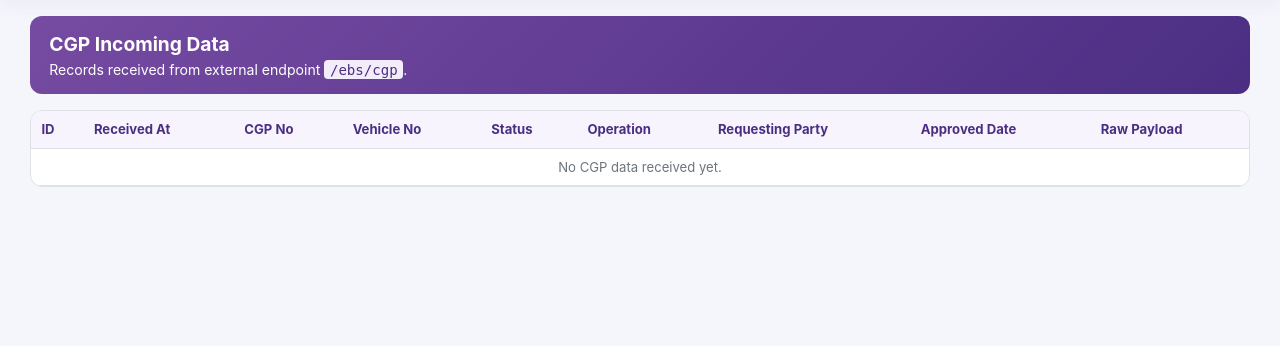
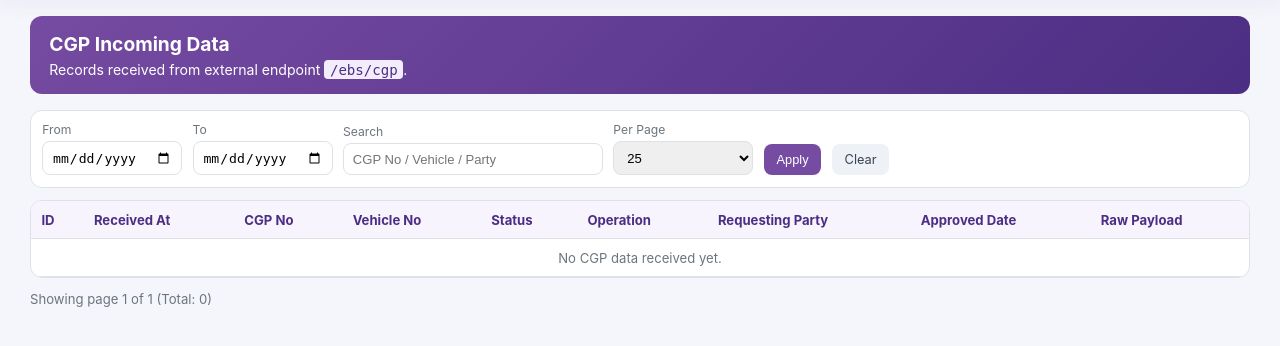
Before and after one commit to karthiknexoplus/bloom_dpa, a Flask app: page /cgp-records in a window 1280 px wide. Shown: the part 62-408 px from the top of the page. Run offline with Flask 3, Linux system fonts and the light colour scheme; the visitor is signed in with stand-in values (Sample User, id 1); data that the repository does not hold is empty.

Commit message:
Implement pagination and filtering for CGP records and incoming requests
- Added pagination and filtering functionality to the CGP records and incoming requests views.
- Introduced new helper functions for parsing pagination parameters and generating pagination links.
- Updated the HTML templates to include filter forms for date ranges and status options.
- Enhanced CSS for better layout and usability of filter and pagination components.

```diff
--- a/app.py
+++ b/app.py
@@ -4,6 +4,7 @@ from datetime import datetime
 from functools import wraps
 from pathlib import Path
 from typing import Any, Dict, List
+from urllib.parse import urlencode
 
 from flask import Flask, flash, g, jsonify, redirect, render_template, request, send_file, session, url_for
 
@@ -121,6 +122,42 @@ def login_required(view):
     return wrapped_view
 
 
+def parse_pagination() -> tuple[int, int]:
+    page = request.args.get("page", default=1, type=int) or 1
+    per_page = request.args.get("per_page", default=25, type=int) or 25
+    if page < 1:
+        page = 1
+    if per_page < 1:
+        per_page = 25
+    if per_page > 100:
+        per_page = 100
+    return page, per_page
+
+
+def date_range_filters(from_date: str, to_date: str, column_name: str) -> tuple[List[str], List[Any]]:
+    clauses: List[str] = []
+    params: List[Any] = []
+    if from_date:
+        clauses.append(f"{column_name} >= ?")
+        params.append(f"{from_date}T00:00:00Z")
+    if to_date:
+        clauses.append(f"{column_name} <= ?")
+        params.append(f"{to_date}T23:59:59.999999Z")
+    return clauses, params
+
+
+def pagination_links(base_endpoint: str, page: int, total_pages: int, params: Dict[str, Any]) -> Dict[str, str | None]:
+    def build_url(target_page: int) -> str:
+        q = dict(params)
+        q["page"] = target_page
+        return f"{url_for(base_endpoint)}?{urlencode(q)}"
+
+    return {
+        "prev": build_url(page - 1) if page > 1 else None,
+        "next": build_url(page + 1) if page < total_pages else None,
+    }
+
+
 @app.before_request
 def before_request() -> None:
     init_db()
@@ -152,31 +189,112 @@ def index():
 @login_required
 def incoming_requests():
     db = get_db()
+    page, per_page = parse_pagination()
+    from_date = (request.args.get("from_date") or "").strip()
+    to_date = (request.args.get("to_date") or "").strip()
+    status = (request.args.get("status") or "").strip()
+
+    clauses, params = date_range_filters(from_date, to_date, "created_at")
+    if status:
+        clauses.append("status = ?")
+        params.append(status)
+
+    where_clause = f"WHERE {' AND '.join(clauses)}" if clauses else ""
+    total = db.execute(
+        f"SELECT COUNT(*) FROM incoming_requests {where_clause}",
+        tuple(params),
+    ).fetchone()[0]
+    total_pages = max(1, (total + per_page - 1) // per_page)
+    if page > total_pages:
+        page = total_pages
+    offset = (page - 1) * per_page
+
     rows = db.execute(
-        """
+        f"""
         SELECT id, endpoint, method, remote_addr, user_agent, payload_raw, status, error_message, created_at
         FROM incoming_requests
+        {where_clause}
         ORDER BY id DESC
-        LIMIT 500
-        """
+        LIMIT ? OFFSET ?
+        """,
+        (*params, per_page, offset),
     ).fetchall()
-    return render_template("incoming_requests.html", records=rows, app_title=app.config["APP_TITLE"])
+    query_params = {
+        "from_date": from_date,
+        "to_date": to_date,
+        "status": status,
+        "per_page": per_page,
+    }
+    links = pagination_links("incoming_requests", page, total_pages, query_params)
+    return render_template(
+        "incoming_requests.html",
+        records=rows,
+        app_title=app.config["APP_TITLE"],
+        filters=query_params,
+        page=page,
+        per_page=per_page,
+        total=total,
+        total_pages=total_pages,
+        prev_url=links["prev"],
+        next_url=links["next"],
+    )
 
 
 @app.route("/cgp-records", methods=["GET"])
 @login_required
 def cgp_records():
     db = get_db()
+    page, per_page = parse_pagination()
+    from_date = (request.args.get("from_date") or "").strip()
+    to_date = (request.args.get("to_date") or "").strip()
+    search = (request.args.get("search") or "").strip()
+
+    clauses, params = date_range_filters(from_date, to_date, "received_at")
+    if search:
+        clauses.append("(cgp_no LIKE ? OR vehicle_regd_no LIKE ? OR requesting_party_name LIKE ?)")
+        like = f"%{search}%"
+        params.extend([like, like, like])
+
+    where_clause = f"WHERE {' AND '.join(clauses)}" if clauses else ""
+    total = db.execute(
+        f"SELECT COUNT(*) FROM cgp_receipts {where_clause}",
+        tuple(params),
+    ).fetchone()[0]
+    total_pages = max(1, (total + per_page - 1) // per_page)
+    if page > total_pages:
+        page = total_pages
+    offset = (page - 1) * per_page
+
     rows = db.execute(
-        """
+        f"""
         SELECT id, cgp_no, vehicle_regd_no, status_name, operation_type, requesting_party_name,
                cgp_approved_dt, payload_raw, received_at
         FROM cgp_receipts
+        {where_clause}
         ORDER BY id DESC
-        LIMIT 500
-        """
+        LIMIT ? OFFSET ?
+        """,
+        (*params, per_page, offset),
     ).fetchall()
-    return render_template("cgp_records.html", records=rows, app_title=app.config["APP_TITLE"])
+    query_params = {
+        "from_date": from_date,
+        "to_date": to_date,
+        "search": search,
+        "per_page": per_page,
+    }
+    links = pagination_links("cgp_records", page, total_pages, query_params)
+    return render_template(
+        "cgp_records.html",
+        records=rows,
+        app_title=app.config["APP_TITLE"],
+        filters=query_params,
+        page=page,
+        per_page=per_page,
+        total=total,
+        total_pages=total_pages,
+        prev_url=links["prev"],
+        next_url=links["next"],
+    )
 
 
 @app.route("/login", methods=["GET", "POST"])
--- a/static/css/theme.css
+++ b/static/css/theme.css
@@ -119,6 +119,82 @@ body {
   border: 1px solid var(--theme-border-color);
   border-radius: 12px;
   overflow-x: auto;
+}
+
+.filters-bar {
+  display: flex;
+  gap: 0.65rem;
+  align-items: end;
+  flex-wrap: wrap;
+  background: #fff;
+  border: 1px solid var(--theme-border-color);
+  border-radius: 12px;
+  padding: 0.7rem;
+  margin-bottom: 0.8rem;
+}
+
+.filter-field {
+  display: flex;
+  flex-direction: column;
+  gap: 0.25rem;
+  min-width: 140px;
+}
+
+.filter-field.wide {
+  min-width: 260px;
+}
+
+.filter-field label {
+  font-size: 0.76rem;
+  color: var(--theme-text-secondary);
+}
+
+.filter-field input,
+.filter-field select {
+  border: 1px solid var(--theme-border-color);
+  border-radius: 8px;
+  padding: 0.48rem 0.55rem;
+  font-size: 0.82rem;
+}
+
+.btn-filter,
+.btn-clear,
+.btn-page {
+  text-decoration: none;
+  border: none;
+  border-radius: 8px;
+  padding: 0.5rem 0.8rem;
+  font-size: 0.8rem;
+  cursor: pointer;
+}
+
+.btn-filter,
+.btn-page {
+  background: var(--theme-primary);
+  color: #fff;
+}
+
+.btn-clear {
+  background: #eef1f6;
+  color: #3b4451;
+}
+
+.pagination-bar {
+  margin-top: 0.8rem;
+  display: flex;
+  justify-content: space-between;
+  gap: 0.7rem;
+  align-items: center;
+}
+
+.pagination-meta {
+  font-size: 0.82rem;
+  color: var(--theme-text-secondary);
+}
+
+.pagination-actions {
+  display: flex;
+  gap: 0.4rem;
 }
 
 table {
--- a/templates/cgp_records.html
+++ b/templates/cgp_records.html
@@ -10,6 +10,37 @@
       <p>Records received from external endpoint <code>/ebs/cgp</code>.</p>
     </div>
   </div>
+
+  <form class="filters-bar" method="GET" action="{{ url_for('cgp_records') }}">
+    <div class="filter-field">
+      <label>From</label>
+      <input type="date" name="from_date" value="{{ filters.from_date }}" />
+    </div>
+    <div class="filter-field">
+      <label>To</label>
+      <input type="date" name="to_date" value="{{ filters.to_date }}" />
+    </div>
+    <div class="filter-field wide">
+      <label>Search</label>
+      <input
+        type="text"
+        name="search"
+        value="{{ filters.search }}"
+        placeholder="CGP No / Vehicle / Party"
+      />
+    </div>
+    <div class="filter-field">
+      <label>Per Page</label>
+      <select name="per_page">
+        <option value="10" {% if per_page == 10 %}selected{% endif %}>10</option>
+        <option value="25" {% if per_page == 25 %}selected{% endif %}>25</option>
+        <option value="50" {% if per_page == 50 %}selected{% endif %}>50</option>
+        <option value="100" {% if per_page == 100 %}selected{% endif %}>100</option>
+      </select>
+    </div>
+    <button type="submit" class="btn-filter">Apply</button>
+    <a class="btn-clear" href="{{ url_for('cgp_records') }}">Clear</a>
+  </form>
 
   <div class="card-table">
     <table>
@@ -49,5 +80,17 @@
       </tbody>
     </table>
   </div>
+
+  <div class="pagination-bar">
+    <div class="pagination-meta">Showing page {{ page }} of {{ total_pages }} (Total: {{ total }})</div>
+    <div class="pagination-actions">
+      {% if prev_url %}
+      <a class="btn-page" href="{{ prev_url }}">Previous</a>
+      {% endif %}
+      {% if next_url %}
+      <a class="btn-page" href="{{ next_url }}">Next</a>
+      {% endif %}
+    </div>
+  </div>
 </section>
 {% endblock %}
```
Also changed, not shown: templates/incoming_requests.html (+44 -0 lines).
